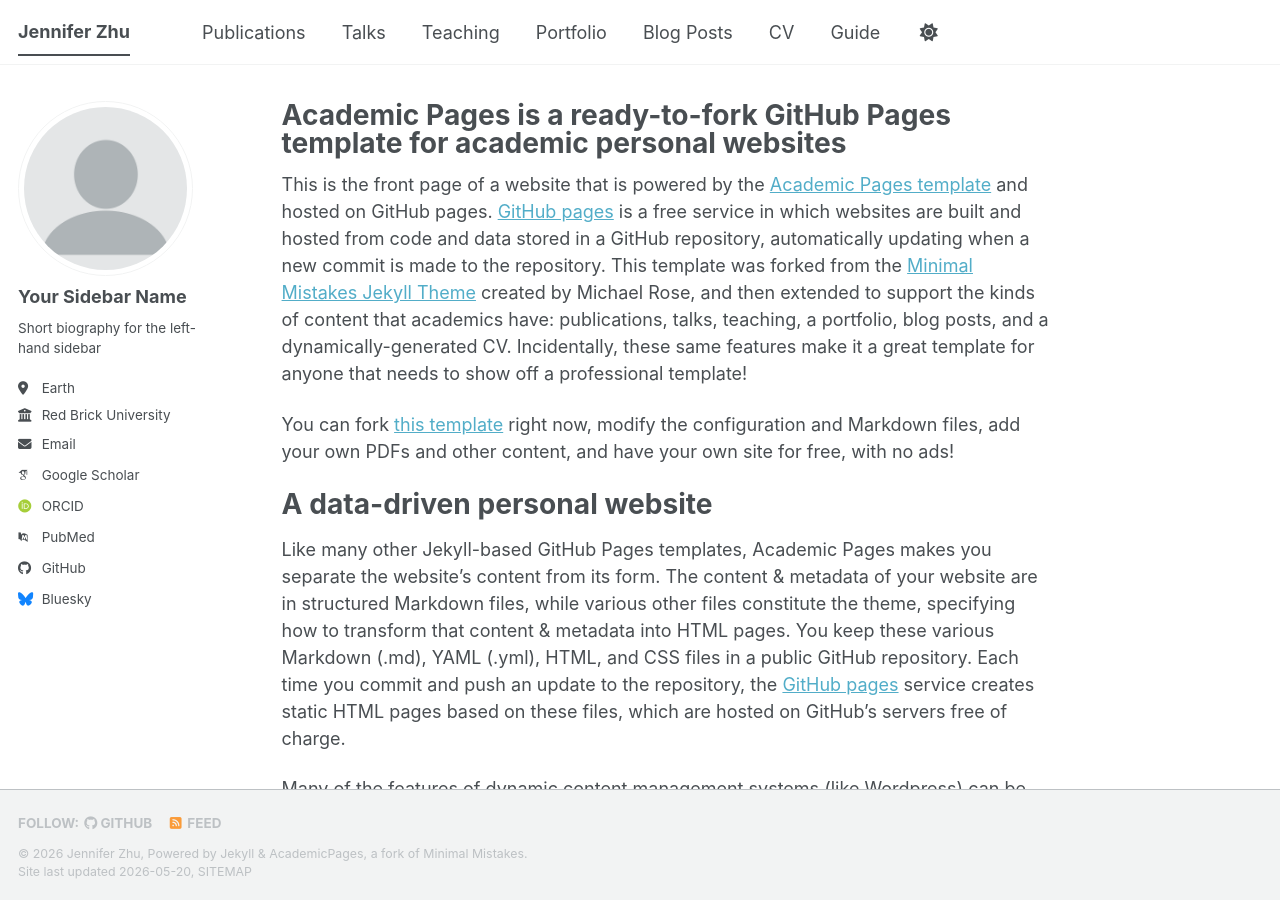
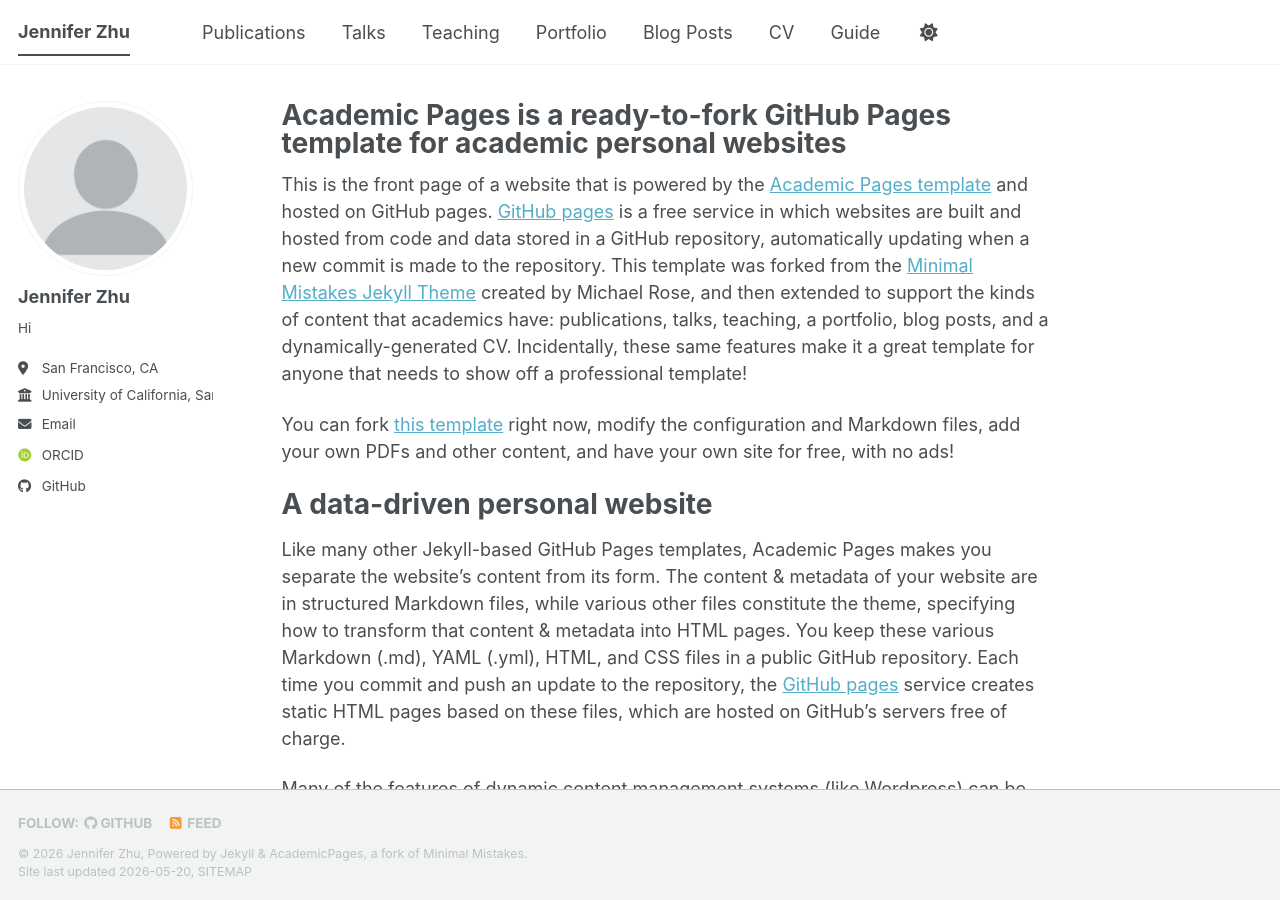
Before and after one commit to jengithubb/jengithubb.github.io, a Jekyll site: the page built from _pages/about.md, in a window 1280 px wide and 900 px high. Built offline with Jekyll 4.4.1, drawn with Linux system fonts in a browser that asks for light colours; some web fonts are replaced; a script bundle is joined from its source files by our own code; library files that are not in the unit come from our copies.

Commit message:
Update author profile details in _config.yml
Updated author information including name, bio, location, employer, and email. Commented out unused fields and updated GitHub username.

```diff
--- a/_config.yml
+++ b/_config.yml
@@ -24,63 +24,63 @@
 author:
   # Biographic information
   avatar           : "profile.png"
-  name             : "Your Sidebar Name"
+  name             : "Jennifer Zhu"
   pronouns         : # example: "she/her"
-  bio              : "Short biography for the left-hand sidebar"
-  location         : "Earth"
-  employer         : "Red Brick University"
+  bio              : "Hi"
+  location         : "San Francisco, CA"
+  employer         : "University of California, San Francisco"
   uri              : # URL
-  email            : "none@example.org"
+  email            : "jenniferzhu17@gmail.com"
 
   # Academic websites
-  academia         : # URL
-  arxiv            : # URL - Update with the correct link to your profile
-  googlescholar    : "https://scholar.google.com/citations?user=PS_CX0AAAAAJ"
-  inspire-hep      : # URL
-  impactstory      : # URL
+  # academia         : # URL
+  # arxiv            : # URL - Update with the correct link to your profile
+ # googlescholar    : "https://scholar.google.com/citations?user=PS_CX0AAAAAJ"
+  # inspire-hep      : # URL
+  # impactstory      : # URL
   orcid            : "https://orcid.org/yourorcidurl"
-  semantic         : # URL
-  ssrn             : # URL
-  pubmed           : "https://www.ncbi.nlm.nih.gov/pubmed/?term=john+snow"
-  researchgate     : # URL
-  scopus           : # URL
-  zotero           : # URL
+  #semantic         : # URL
+  #ssrn             : # URL
+  #pubmed           : "https://www.ncbi.nlm.nih.gov/pubmed/?term=john+snow"
+  #researchgate     : # URL
+  #scopus           : # URL
+  #zotero           : # URL
 
 
   # Repositories and software development
-  bitbucket        : # Username - Update with your username on the site
-  codepen          : # Username
-  dribbble         : # Username
-  github           : "academicpages"
-  kaggle           : # Username
-  stackoverflow    : # User number or user number and name (i.e., use "1" or "1/jeff-atwood")
+  #bitbucket        : # Username - Update with your username on the site
+  #codepen          : # Username
+  #dribbble         : # Username
+  github           : "jengithubb"
+  #kaggle           : # Username
+  #stackoverflow    : # User number or user number and name (i.e., use "1" or "1/jeff-atwood")
 
   # Social media
-  artstation       : # Username
-  bluesky          : "bsky.app" # Replace this with you Bluesky username
-  facebook         : # Username
-  flickr           : # Username
-  foursquare       : # Username
-  goodreads        : # Username
-  google_plus      : # Username
-  keybase          : # Username
-  instagram        : # Username
-  lastfm           : # Username
-  linkedin         : # Username
-  mastodon         : # URL
-  medium           : # URL
-  pinterest        : # Username
-  soundcloud       : # Username
-  steam            : # Username
-  telegram         : # URL
-  tumblr           : # Username
-  twitter          : # Username for X / Twitter
-  vine             : # Username
-  weibo            : # Username
-  wikipedia        : # Username
-  xing             : # Username
-  youtube          : # Username
-  zhihu            : # Username
+  # artstation       : # Username
+  # bluesky          : "bsky.app" # Replace this with you Bluesky username
+  # facebook         : # Username
+  # flickr           : # Username
+  # foursquare       : # Username
+  # goodreads        : # Username
+  # google_plus      : # Username
+  # keybase          : # Username
+  # instagram        : # Username
+  # lastfm           : # Username
+  # linkedin         : # Username
+  # mastodon         : # URL
+  # medium           : # URL
+  # pinterest        : # Username
+  # soundcloud       : # Username
+  # steam            : # Username
+  # telegram         : # URL
+  # tumblr           : # Username
+  # twitter          : # Username for X / Twitter
+  # vine             : # Username
+  # weibo            : # Username
+  # wikipedia        : # Username
+  # xing             : # Username
+  # youtube          : # Username
+  # zhihu            : # Username
 
 # Publication Category - The following the list of publication categories and their headings
 publication_category:
```
